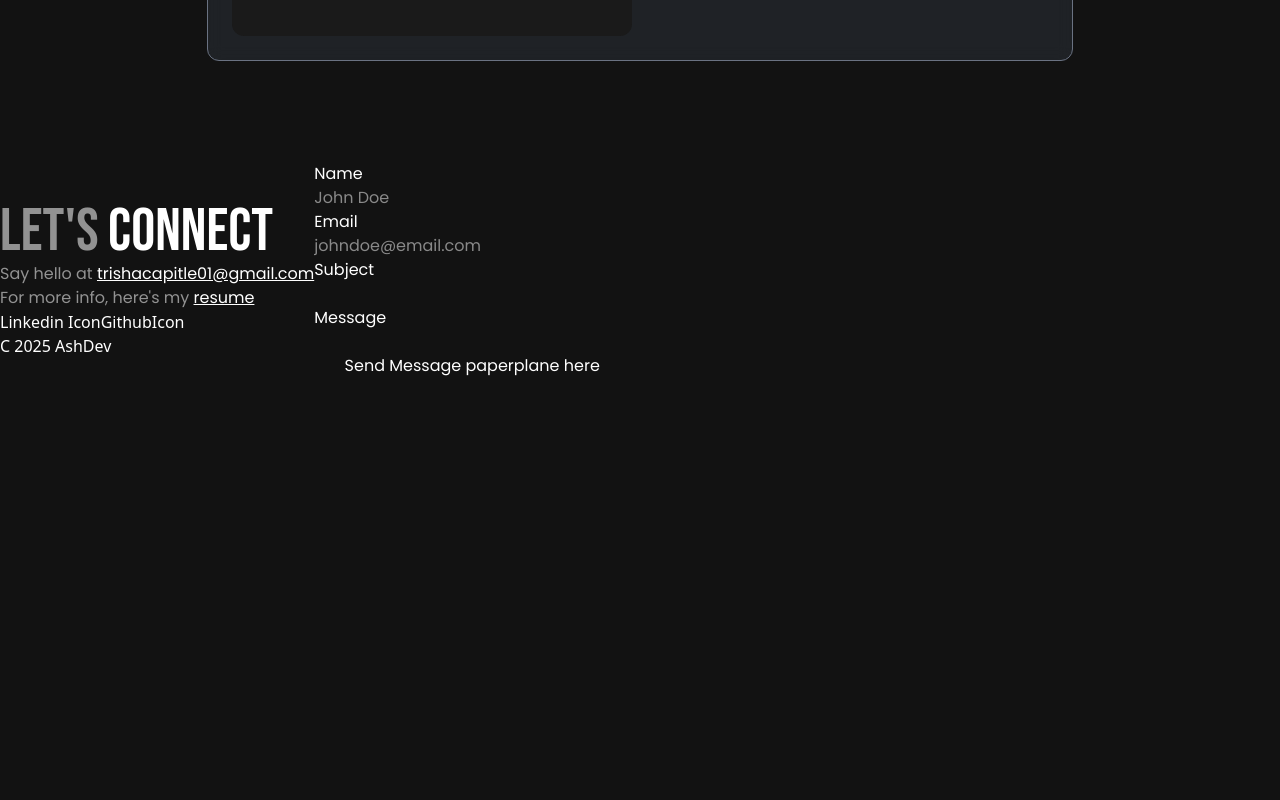
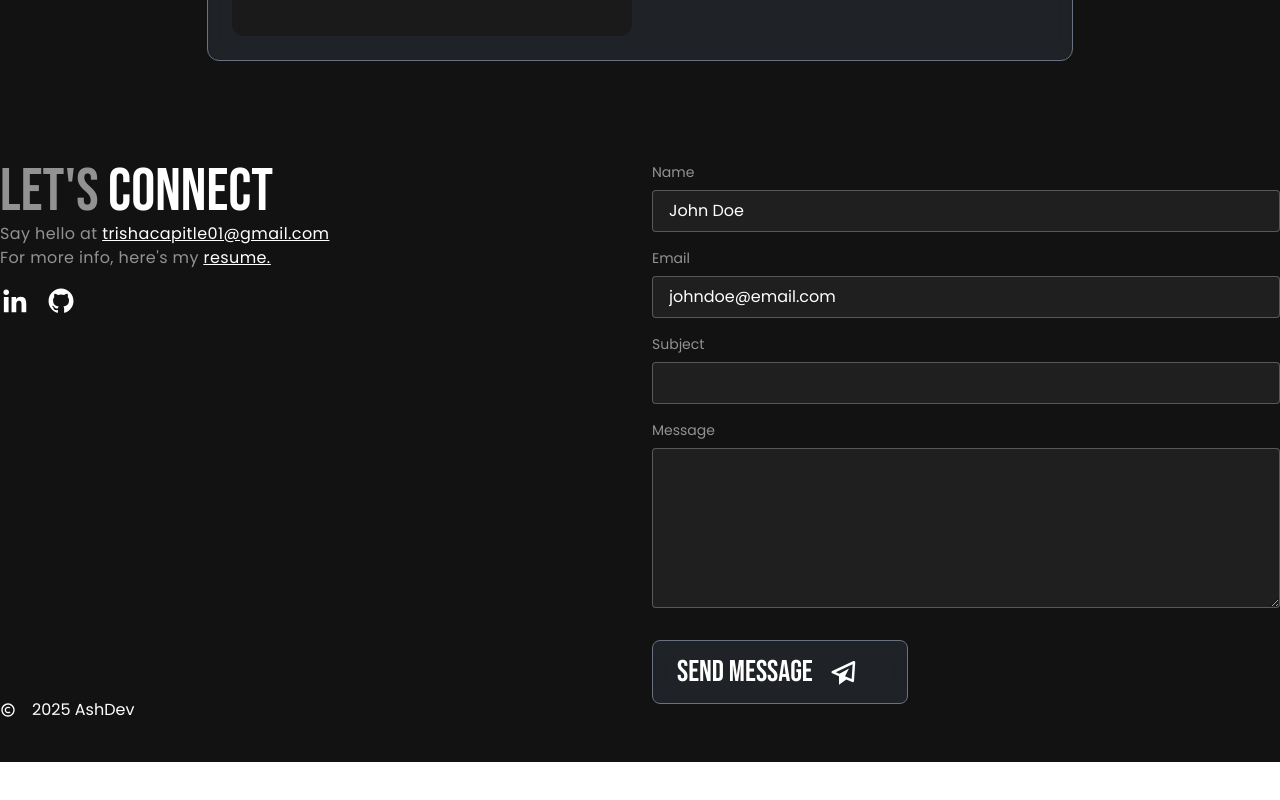
Before and after one commit to trishacapitle/portfolio, a Next.js app: page / in a window 1280 px wide. Shown: the part 2302-3102 px from the top of the page. After the commit the page ends 3064 px from the top, so only its background shows below. Built offline with nearby package versions, Linux system fonts and the light colour scheme.

Commit message:
feat: enhance Contact component layout and add social media icons

```diff
--- a/components/Contact.tsx
+++ b/components/Contact.tsx
@@ -1,42 +1,83 @@
-import React from "react";
+import { BiPaperPlane, BiLogoLinkedin, BiLogoGithub, BiCopyright } from "react-icons/bi";
 
 const Contact = () => {
   return (
-    <div className="h-200 w-full">
-      <div className="flex flex-1 flex-col md:flex-row">
-        <div className="section mt-10 flex flex-col text-white">
+    <div className="flex h-fit flex-col gap-4 md:h-150 md:flex-row md:gap-6">
+      <div className="section flex w-full flex-col justify-between text-white md:w-[50%]">
+        <div>
           <p className="font-primary text-6xl">
             <span className="text-(--grey)">Let&apos;s</span> Connect
           </p>
-          <p className="font-secondary text-(--grey)">
+          <p className="font-secondary tracking-wide text-(--grey)">
             Say hello at{" "}
             <span className="text-white underline">
               trishacapitle01@gmail.com
             </span>
           </p>
-          <p className="font-secondary text-(--grey)">
+          <p className="font-secondary mb-4 tracking-wide text-(--grey)">
             For more info, here&apos;s my{" "}
-            <span className="text-white underline">resume</span>
+            <span className="text-white underline">
+              <a>resume.</a>
+            </span>
           </p>
-          <div>
-            <a href="">Linkedin Icon</a>
-            <a href="">GithubIcon</a>
+          <div className="flex gap-4">
+            <a href="">
+              <BiLogoLinkedin
+                size={30}
+                className="duration-150 ease-in-out hover:scale-110"
+              />
+            </a>
+            <a href="">
+              <BiLogoGithub
+                size={30}
+                className="duration-150 ease-in-out hover:scale-110"
+              />
+            </a>
           </div>
-          <p>C 2025 AshDev</p>
         </div>
-        <div className="form font-secondary flex flex-col text-white">
-          <label htmlFor="name">Name</label>
-          <input id="name" type="text" placeholder="John Doe" />
-          <label htmlFor="email">Email</label>
-          <input id="email" type="text" placeholder="johndoe@email.com" />
-          <label htmlFor="subject">Subject</label>
-          <input id="subject" type="text" />
-          <label htmlFor="message">Message</label>
-          <input id="message" type="text" />
-          <button>Send Message paperplane here</button>
-        </div>
+        <p className="font-secondary flex items-center gap-4 py-10">
+          <BiCopyright /> 2025 AshDev
+        </p>
       </div>
-
+      <div className="form font-secondary flex w-full flex-col text-white md:w-[50%]">
+        <label htmlFor="name" className="text-sm text-(--grey)">
+          Name
+        </label>
+        <input
+          id="name"
+          type="text"
+          placeholder="John Doe"
+          className="mt-2 mb-4 rounded-sm border border-(--grey)/50 bg-(--grey)/10 px-4 py-2 placeholder:text-white"
+        />
+        <label htmlFor="email" className="text-sm text-(--grey)">
+          Email
+        </label>
+        <input
+          id="email"
+          type="text"
+          placeholder="johndoe@email.com"
+          className="mt-2 mb-4 rounded-sm border border-(--grey)/50 bg-(--grey)/10 px-4 py-2 placeholder:text-white"
+        />
+        <label htmlFor="subject" className="text-sm text-(--grey)">
+          Subject
+        </label>
+        <input
+          id="subject"
+          type="text"
+          className="mt-2 mb-4 rounded-sm border border-(--grey)/50 bg-(--grey)/10 px-4 py-2 placeholder:text-white"
+        />
+        <label htmlFor="message" className="text-sm text-(--grey)">
+          Message
+        </label>
+        <textarea
+          id="message"
+          className="mt-2 mb-8 h-40 rounded-sm border border-(--grey)/50 bg-(--grey)/10 px-4 py-2 placeholder:text-white"
+        />
+        <button className="button font-primary flex w-3xs items-center gap-2 rounded-lg border border-gray-500 bg-gray-600/25 p-3 text-2xl leading-0 text-white backdrop-blur-sm backdrop-filter transition-colors duration-300 hover:bg-gray-400/25 md:gap-4 md:p-4 md:px-6 md:text-3xl">
+          Send Message
+          <BiPaperPlane size={30} />
+        </button>
+      </div>
     </div>
   );
 };
```
